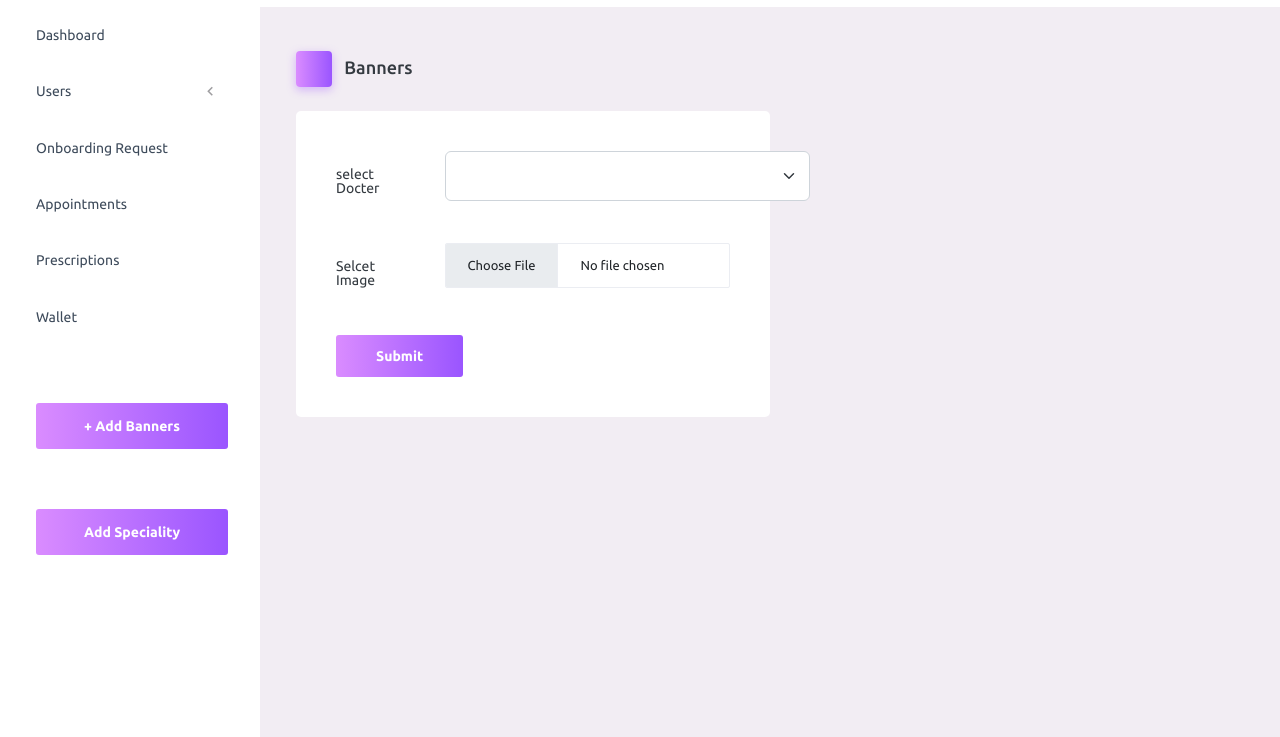
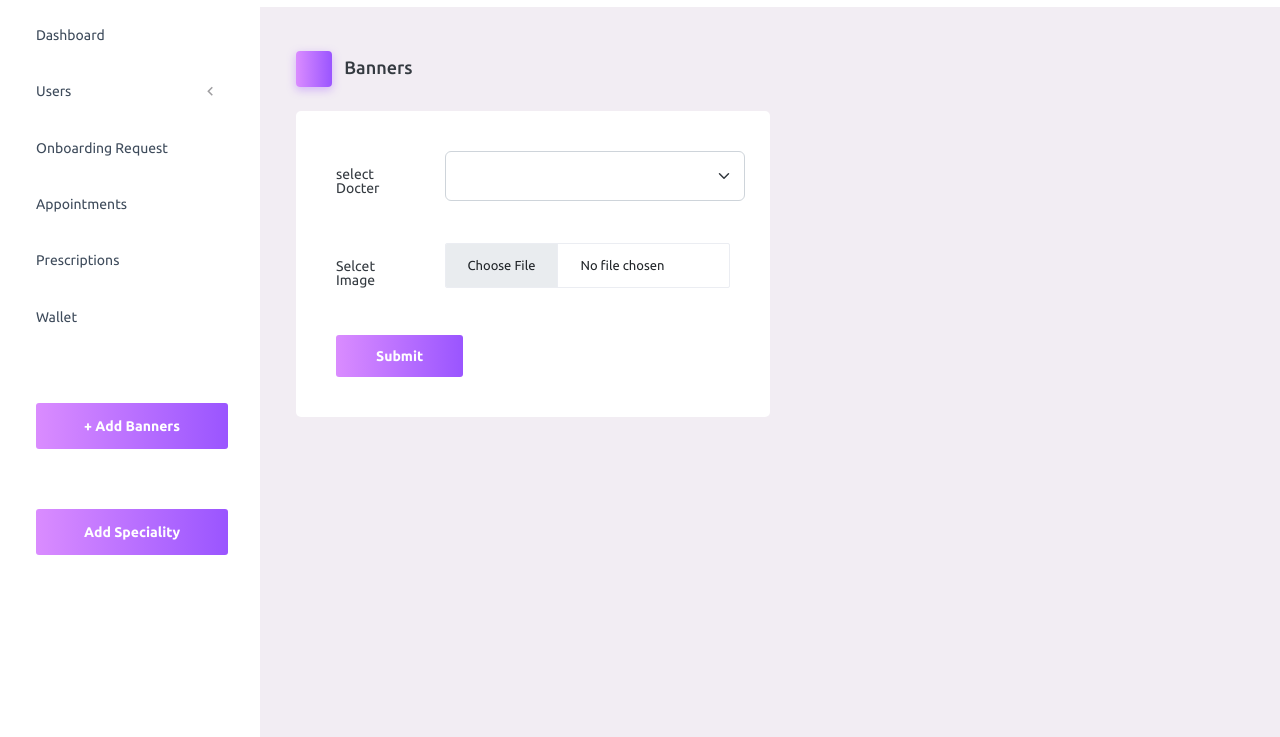
Before and after one commit to Danish786313/Docknet_UI, a website: page pages/Banners/banner.html in a window 1280 px wide. Shown: the part 73-810 px from the top of the page. Drawn offline with nearby package versions, Linux system fonts and the light colour scheme; files that its build step writes are made by us from their sources; no server answers.

Commit message:
working banner api

```diff
--- a/pages/Banners/banner.html
+++ b/pages/Banners/banner.html
@@ -313,7 +313,7 @@
                     <div class="form-group row">
                       <label for="exampleInputUsername2" class="col-sm-3 col-form-label">select Docter</label>
                         <div class="col-sm-9">
-                            <select name="select_box_name" class="form-select options" id="inputID" style="width: 365px; height: 50px;">
+                            <select name="select_box_name" class="form-select options" id="inputID" style="width: 300px; height: 50px;">
                             </select>
                         </div>
                     </div>
```
